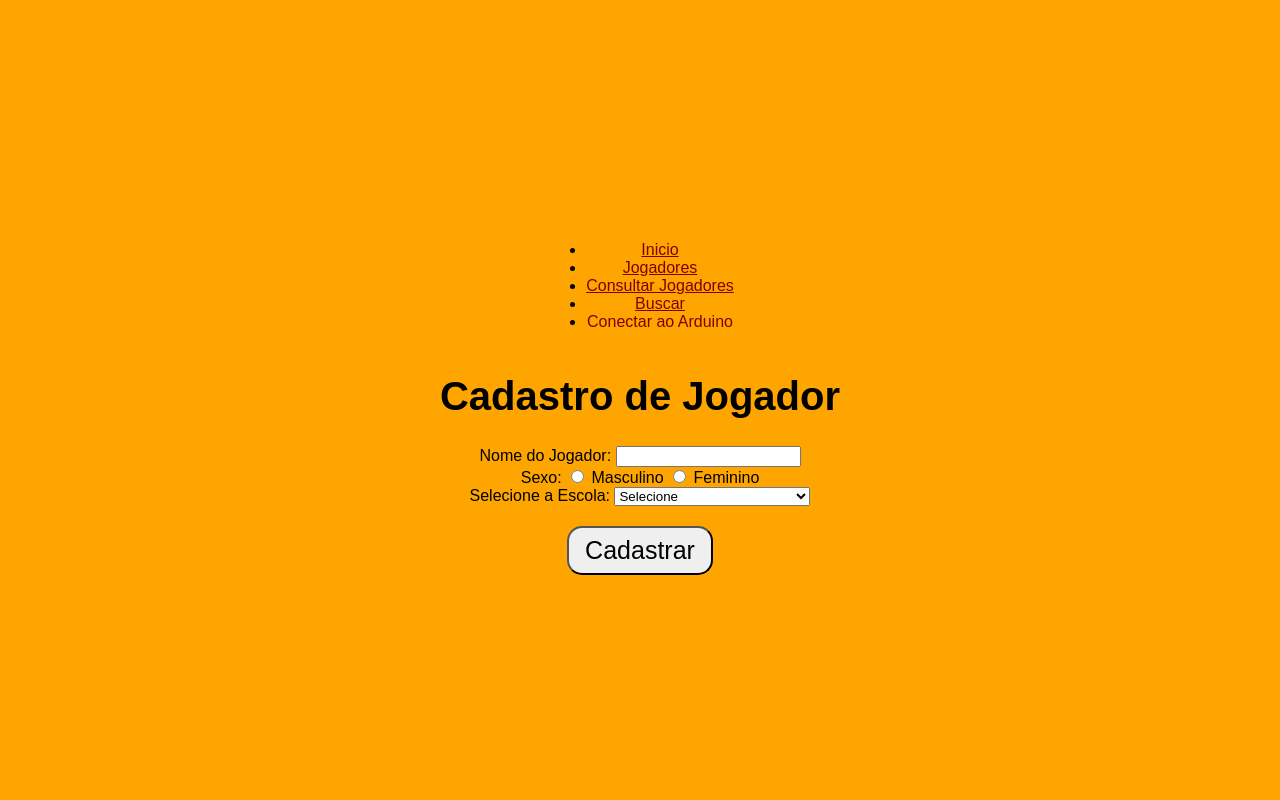
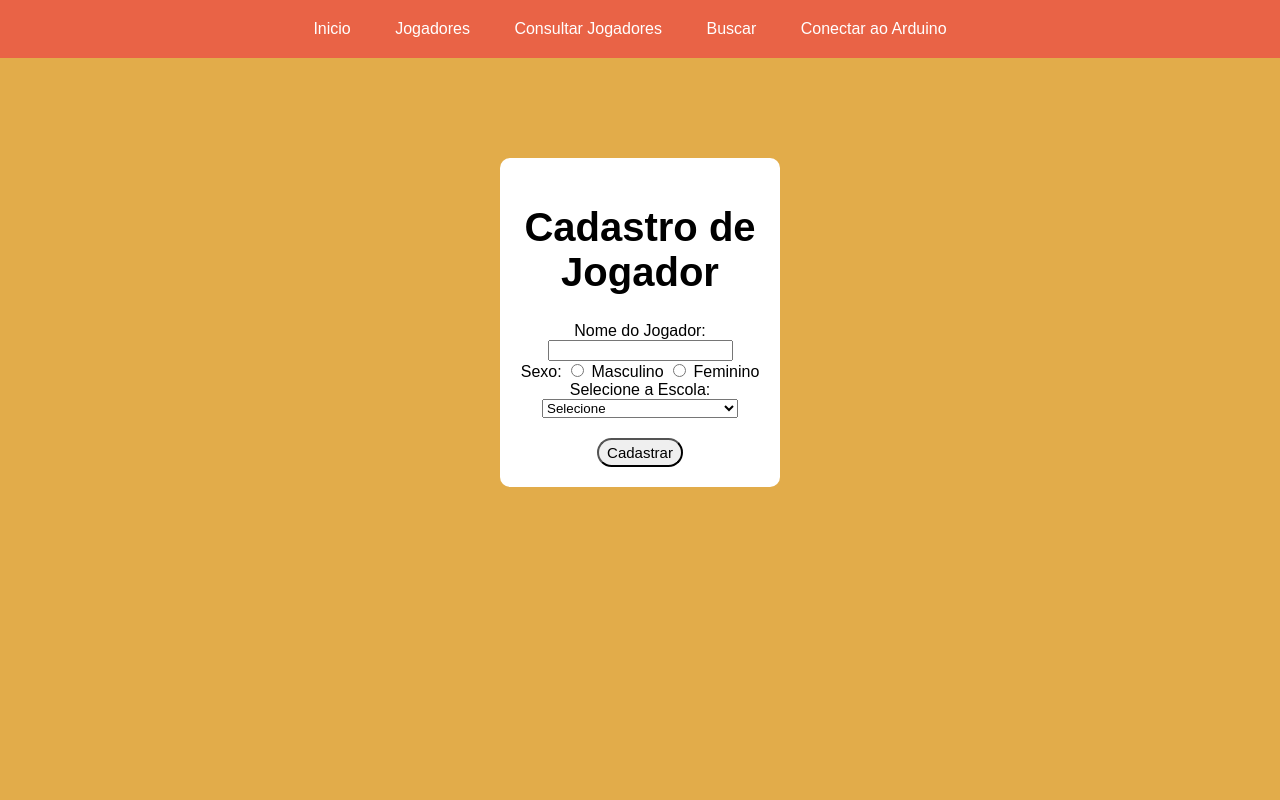
Before and after one commit to enzomribeiro/Score-Sphere, a PHP site: page /cadastro.php in a window 1280 px wide. Run offline with PHP 8.4, Linux system fonts and the light colour scheme.

Commit message:
Update style_cad.css

```diff
--- a/css/style_cad.css
+++ b/css/style_cad.css
@@ -1,32 +1,65 @@
 body {
-    display: flex; /* Ativa o Flexbox */
-    flex-direction: column; /* Organiza os itens em coluna */
-    align-items: center; /* Centraliza horizontalmente */
-    justify-content: center; /* Centraliza verticalmente */
-    height: 100vh; /* Ocupa toda a altura da tela */
-    margin: 0; /* Remove a margem padrão */
+    flex-direction: column;
+    align-items: center;
     font-family: Arial, sans-serif;
     text-align: center;
-    background-color: orange;
-    background-size: cover; /* Para cobrir toda a tela */
+    background-color: rgb(226, 172, 74);
+    margin: 0;
 }
+
+header {
+    background-color: #E96346;
+    color: white;
+    padding: 10px 0;
+    text-align: center;
+}
+
+
+nav ul {
+    list-style-type: none;
+    padding: 0;
+    margin: 0;
+    text-align: center;
+    background-color: #E96346;
+}
+
+nav ul li {
+    display: inline-block;
+    margin-right: 20px;
+}
+
+nav ul li a {
+    color: white;
+    text-decoration: none;
+    padding: 10px;
+    display: inline-block;
+}
+
+nav ul li a:hover {
+    background-color: #E96346;
+}
+
+h1 {
+    font-size: 85px;
+}
+
 
 h1 {
     font-size: 40px;
 }
 
-#counter {
-    font-size: 80px;
-    color: black
-}
-
 button {
-    padding: 8px 16px;
-    font-size: 25px;
+    padding: 4px 8px;
+    font-size: 15px;
     margin-top: 20px;
     border-radius: 15px;
 }
 
-a {
-    color: #800000;
+.container{
+    margin: 100px;
+    margin-left: 500px;
+    margin-right: 500px;
+    background-color: white;
+    padding: 20px;
+    border-radius: 10px;
 }
```
